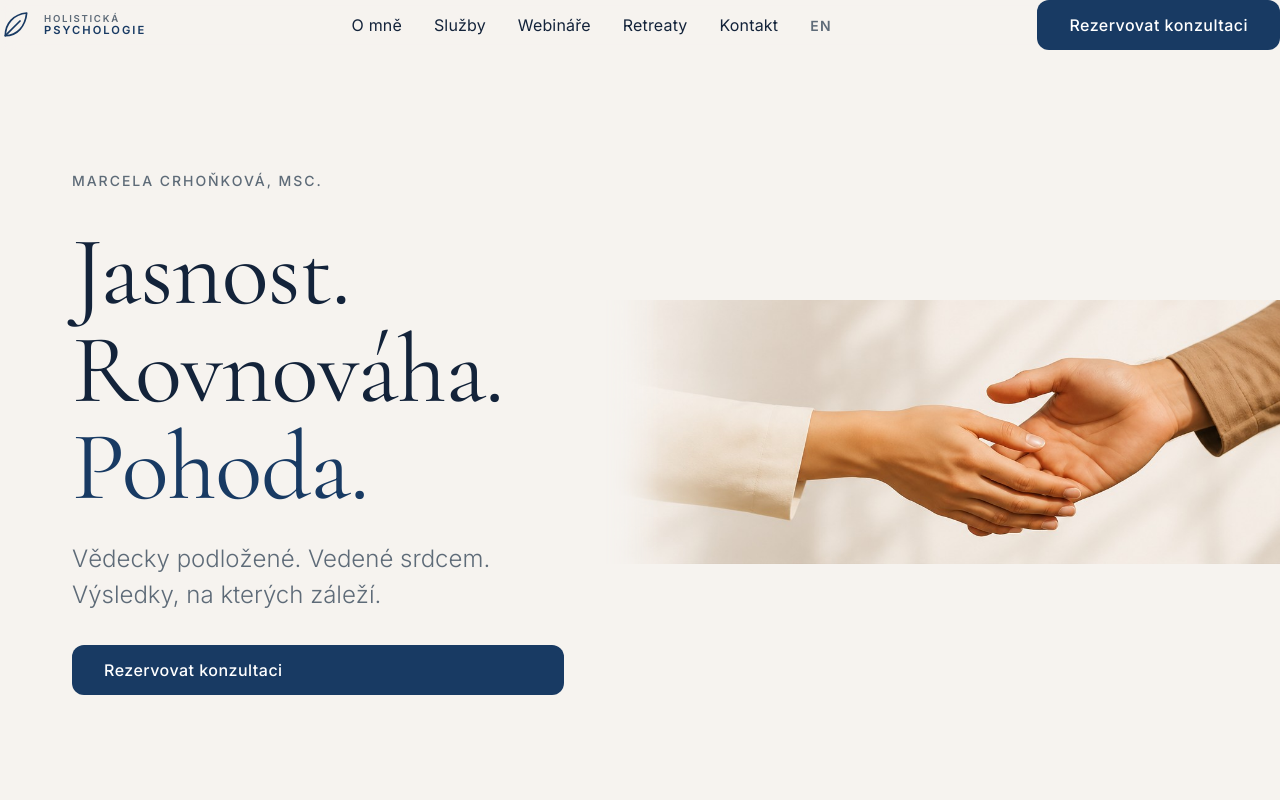
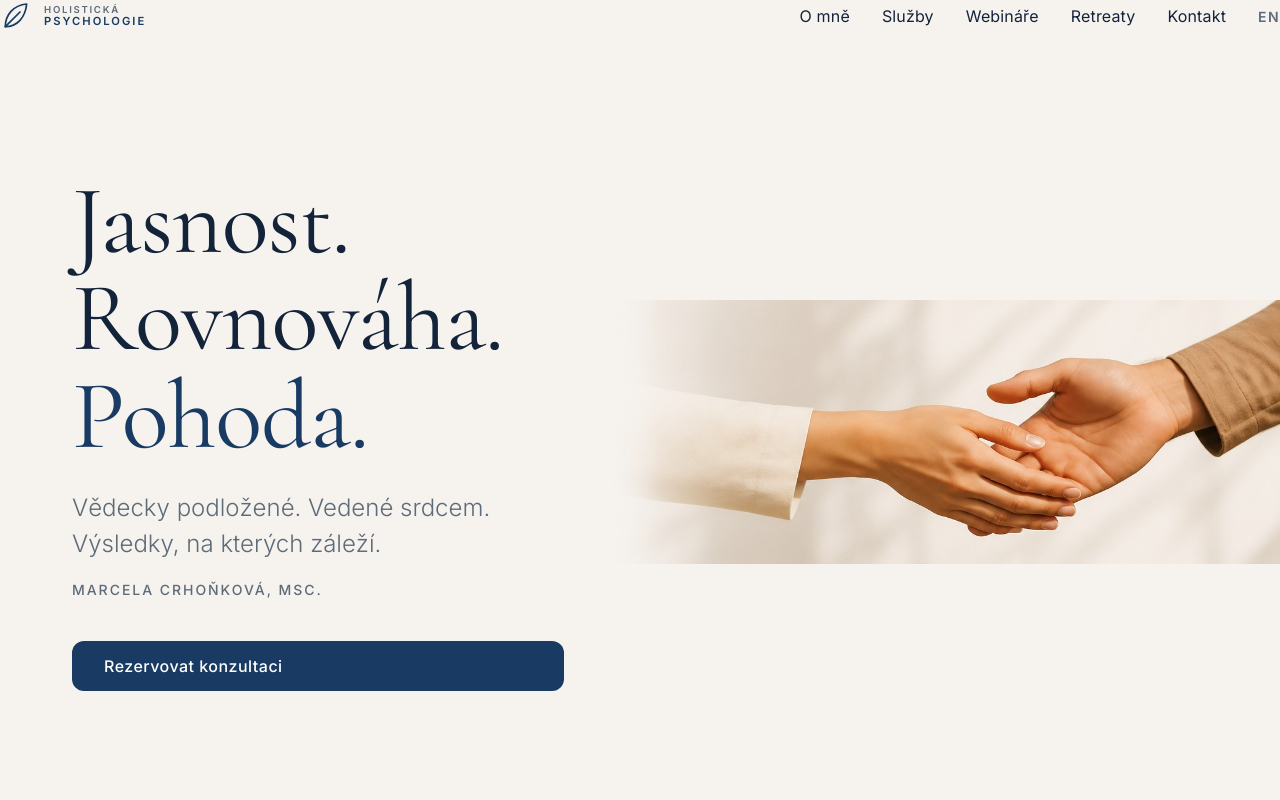
Before and after one commit to crhonekd/marcela_psychology_web, a plain HTML site: page index.html in a window 1280 px wide. Shown: the top 800 px of the page. Drawn offline with nearby package versions, Linux system fonts and the light colour scheme.

Commit message:
feat: align hero with main_page.png reference
- Remove CTA button from nav (reference shows only menu links)
- Move name "Marcela Crhonkova, MSc." between subhead and CTA button
- Tighten spacing: subhead mb space-4, name mb space-10

Verified visually with headless screenshots at 1280x720, 1440x810,
1440x1100, and full-page PDF render against main_page.png.

Co-Authored-By: Claude Sonnet 4.6 <noreply@anthropic.com>

```diff
--- a/css/style.css
+++ b/css/style.css
@@ -330,7 +330,7 @@
   color: var(--color-text-muted);
   line-height: 1.5;
   max-width: 38ch;
-  margin-bottom: var(--space-8);
+  margin-bottom: var(--space-4);
 }
 
 .hero__name {
@@ -340,7 +340,7 @@
   letter-spacing: 0.14em;
   text-transform: uppercase;
   color: var(--color-text-muted);
-  margin-bottom: var(--space-8);
+  margin-bottom: var(--space-10);
 }
 
 .hero__image {
--- a/index.html
+++ b/index.html
@@ -48,8 +48,6 @@
         <li class="nav__lang"><a href="en.html" hreflang="en" aria-label="Switch to English">EN</a></li>
       </ul>
 
-      <a href="#contact" class="btn btn--primary nav__cta">Rezervovat konzultaci</a>
-
       <button
         class="nav__hamburger"
         aria-label="Otevřít menu"
@@ -70,18 +68,18 @@
     <section class="hero" aria-labelledby="hero-heading">
 
       <div class="hero__content">
-        <p class="hero__name" data-reveal>Marcela Crhoňková, MSc.</p>
-
-        <h1 class="hero__headline" id="hero-heading" data-reveal data-delay="100">
+        <h1 class="hero__headline" id="hero-heading" data-reveal>
           Jasnost.<br>
           Rovnováha.<br>
           <em>Pohoda.</em>
         </h1>
 
-        <p class="hero__sub" data-reveal data-delay="200">
+        <p class="hero__sub" data-reveal data-delay="100">
           Vědecky podložené. Vedené srdcem.<br>
           Výsledky, na kterých záleží.
         </p>
+
+        <p class="hero__name" data-reveal data-delay="200">Marcela Crhoňková, MSc.</p>
 
         <a href="#contact" class="btn btn--primary" data-reveal data-delay="300">
           Rezervovat konzultaci
```
Also changed, not shown: en.html (+4 -6 lines).
